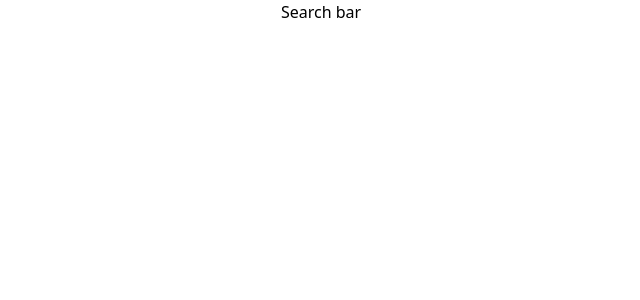
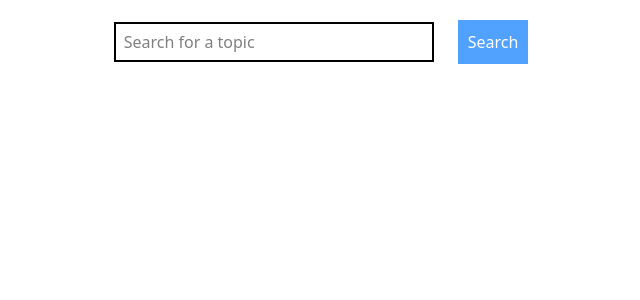
Before and after one commit to leafboo/google-scholar-serp-api, a React (Vite) app: page / in a window 1280 px wide. Shown: the top 300 px of the page, without its empty margins (319-959 px from the left). Built offline with nearby package versions, Linux system fonts and the light colour scheme.

Commit message:
Finish the Search bar and make it functional

```diff
--- a/package.json
+++ b/package.json
@@ -14,6 +14,7 @@
     "dotenv": "^16.5.0",
     "react": "^19.1.0",
     "react-dom": "^19.1.0",
+    "react-hook-form": "^7.58.1",
     "serpapi": "^2.1.0",
     "tailwindcss": "^4.1.10"
   },
--- a/src/App.tsx
+++ b/src/App.tsx
@@ -1,16 +1,30 @@
 import './App.css'
 import List from './List'
+import { useForm } from 'react-hook-form'
+import { useState } from 'react'
+
+// get the formData
+// pass the query as props
 
 export default function App() {
+  const { register, handleSubmit } = useForm()
+  const [searchQuery, setSearchQuery] = useState()
 
 
   // Display the data
   return (
     <>
-      <div className='flex justify-center'>
+      <div className='flex justify-center mt-5'>
         <div>
-          <div className='flex justify-center'>Search bar</div>
-          <List query="Saturn" />
+          <div className='flex justify-center'>
+            <form onSubmit={handleSubmit((data) => {
+              setSearchQuery(data.searchQuery)
+            })}>
+              <input {...register("searchQuery")} type="text" placeholder='Search for a topic' className='border-2 h-[2.5rem] w-[20rem] pl-2' required />
+              <button className='bg-blue-400 text-white p-2.5 ml-6 duration-[0.15s] hover:bg-blue-700'>Search</button>
+            </form>
+          </div>
+          <List query={searchQuery ?? null} />
         </div>
       </div>
 
--- a/src/List.tsx
+++ b/src/List.tsx
@@ -2,7 +2,7 @@ import { useEffect, useState } from 'react';
 import ListCard from './ListCard';
 
 type ListProps = {
-    query: String
+    query: String | null
 }
 
 type SearchResults = {
@@ -21,8 +21,12 @@ export default function List(props: ListProps) {
     const [searchResults, setSearchResults] = useState<SearchResults[]>()
 
     useEffect(() => {
-        fetchData()
-    }, [])
+        if (!props.query) {
+            console.log("Search query is null")
+        } else {
+            fetchData()
+        }
+    }, [props.query])
 
     async function fetchData() {
         const url = `http://localhost:3000/?q=${props.query}`
@@ -31,11 +35,9 @@ export default function List(props: ListProps) {
         const data = await response.json();
         setSearchResults(data)
 
-
-
         } catch(error: unknown) {
         if (error instanceof Error) {
-            error.message // works, `e` narrowed to Error
+            error.message
         }
         }
     }
```
Also changed, not shown: 1 other file (tests, documents, lock files or other folders).
